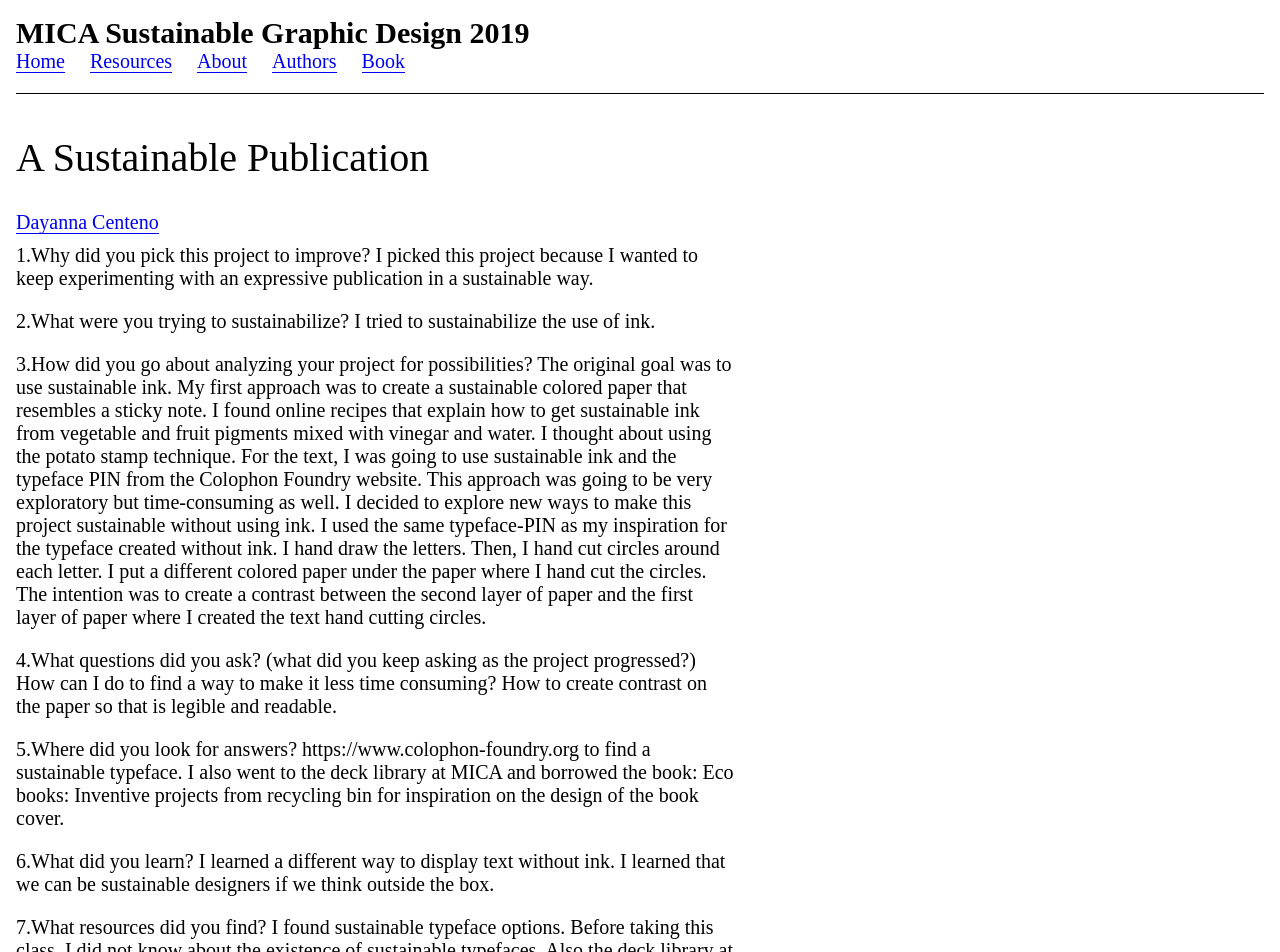
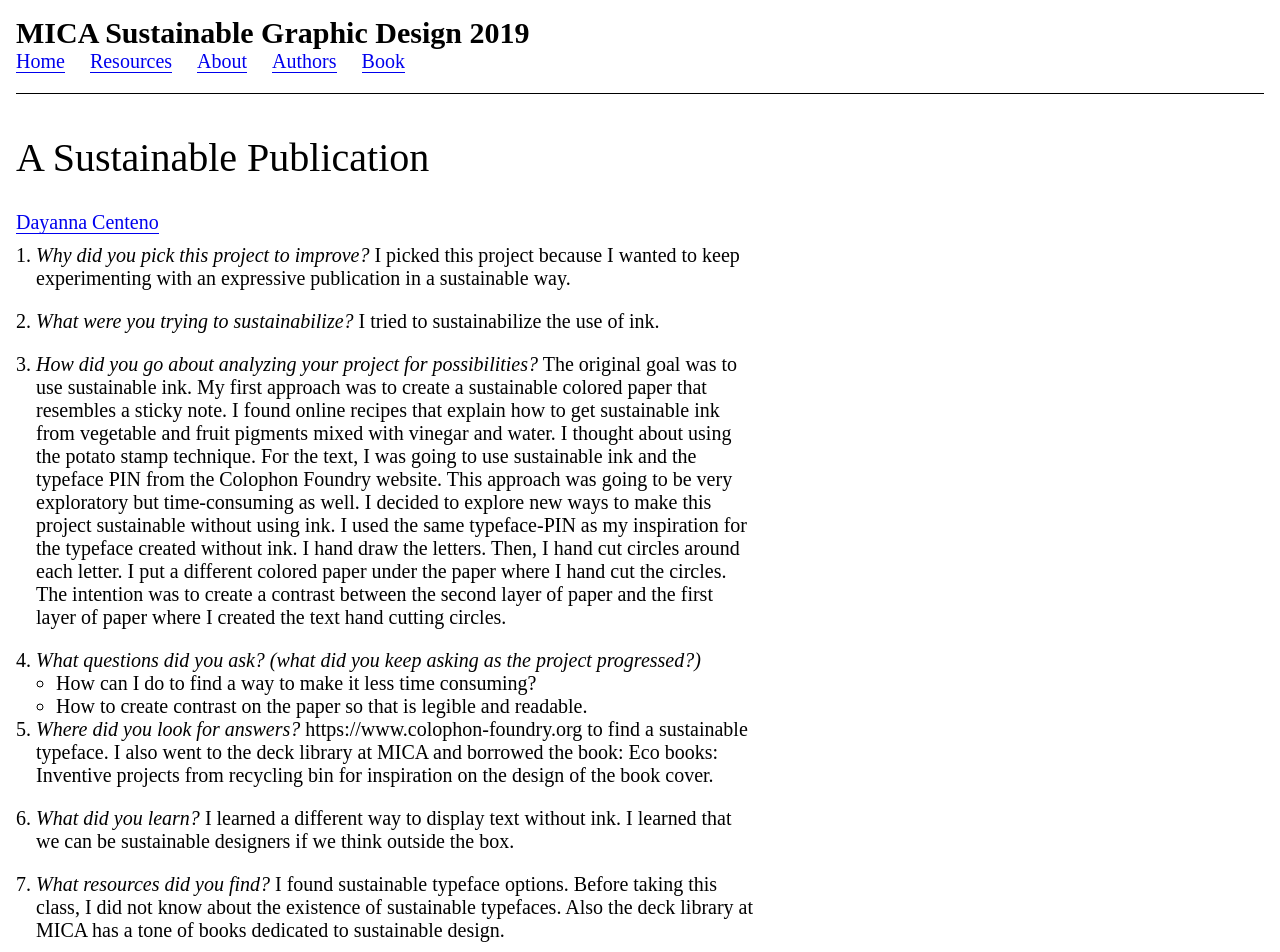
Before and after one commit to gd314-sgd/publication, a Jekyll site: the page built from _entries/a-sustainable-publication.md, in a window 1280 px wide and 1400 px high. Shown: the top 952 px of the window. Built offline with Jekyll 4.4.1, drawn with Linux system fonts in a browser that asks for light colours; some of the changed text lies outside the part shown.

Commit message:
Fix Dayanna's markdown

```diff
--- a/_entries/a-sustainable-publication.md
+++ b/_entries/a-sustainable-publication.md
@@ -4,37 +4,35 @@ author: dayanna
 theme: Printing
 ---
 
-1.Why did you pick this project to improve?
-I picked this project because I wanted to keep experimenting with an expressive publication in a sustainable way.
+1. *Why did you pick this project to improve?* I picked this project because I wanted to keep experimenting with an expressive publication in a sustainable way.
 
-2.What were you trying to sustainabilize?
-I tried to sustainabilize the use of ink.
+2. *What were you trying to sustainabilize?* I tried to sustainabilize the use of ink.
 
-3.How did you go about analyzing your project for possibilities?
+3. *How did you go about analyzing your project for possibilities?*
 The original goal was to use sustainable ink. My first approach was to create a sustainable colored paper that resembles a sticky note. I found online recipes that explain how to get sustainable ink from vegetable and fruit pigments mixed with vinegar and water. I thought about using the potato stamp technique.
 For the text, I was going to use sustainable ink and the typeface PIN from the Colophon Foundry website. This approach was going to be very exploratory but time-consuming as well.
 I decided to explore new ways to make this project sustainable without using ink. I used the same typeface-PIN as my inspiration for the typeface created without ink. I hand draw the letters. Then, I hand cut circles around each letter. I put a different colored paper under the paper where I hand cut the circles. The intention was to create a contrast between the second layer of paper and the first layer of paper where I created the text hand cutting circles.
 
-4.What questions did you ask? (what did you keep asking as the project progressed?)
-How can I do to find a way to make it less time consuming?
-How to create contrast on the paper so that is legible and readable.
+4. *What questions did you ask? (what did you keep asking as the project progressed?)*
+- How can I do to find a way to make it less time consuming?
+- How to create contrast on the paper so that is legible and readable.
 
-5.Where did you look for answers?
+5. *Where did you look for answers?*
 https://www.colophon-foundry.org to find a  sustainable typeface. I also went to the deck library at MICA and borrowed the book: Eco books: Inventive projects from recycling bin for inspiration on the design of the book cover.
 
-6.What did you learn?
+6. *What did you learn?*
 I learned a different way to display text without ink. I learned that we can be sustainable designers if we think outside the box.
 
-7.What resources did you find?
+7. *What resources did you find?*
 I found sustainable typeface options. Before taking this class, I did not know about the existence of sustainable typefaces. Also the deck library at MICA has a tone of books dedicated to sustainable design.
 
-8.What do you know now that would have made your life easier at the beginning?(or what things that you figured out would be good to have given yourself when you were a first year or sophomore?)
+8. *What do you know now that would have made your life easier at the beginning?(or what things that you figured out would be good to have given yourself when you were a first year or sophomore?)*
 I learned that designers do not necesarily have to spend money printing or buying ink to display their work. There are other ways to be creative without hurting the environment, we just have to be creative enough to find a sustainable way to think outside the box.
 
-9.What other projects or examples did you look at for inspiration?
+9. *What other projects or examples did you look at for inspiration?*
 After I finished my sustainable project, one of my classmates told me about Annie Howe, a Baltimore based paper cut artist. She is a graduate of the Maryland Institute College of Art. Her paper cuts are used for a variety of projects including illustration, surface design, and three-dimensional work. I was excited to see all her sustainable work at her website anniehowepapercuts.com
 
-10.Any images or in process examples you can provide?
+10. *Any images or in process examples you can provide?*
 ![love](https://user-images.githubusercontent.com/42852840/57157818-be3ec580-6daf-11e9-85f9-ff1e51700662.jpg)
 ![focus](https://user-images.githubusercontent.com/42852840/57158061-6eacc980-6db0-11e9-9c9d-25bce218f0a0.jpg)
 ![makeangerangry](https://user-images.githubusercontent.com/42852840/57158067-71a7ba00-6db0-11e9-9886-fd618d218832.jpg)
```
